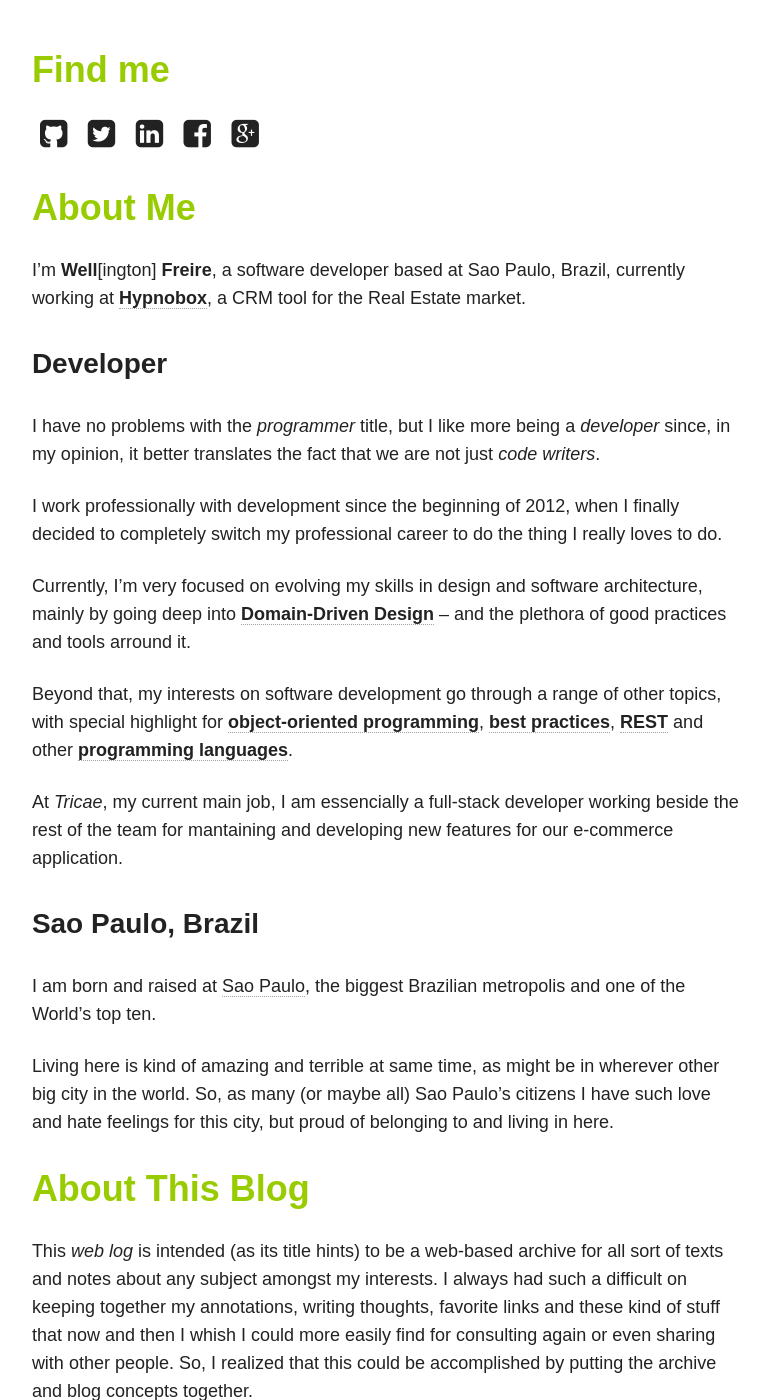
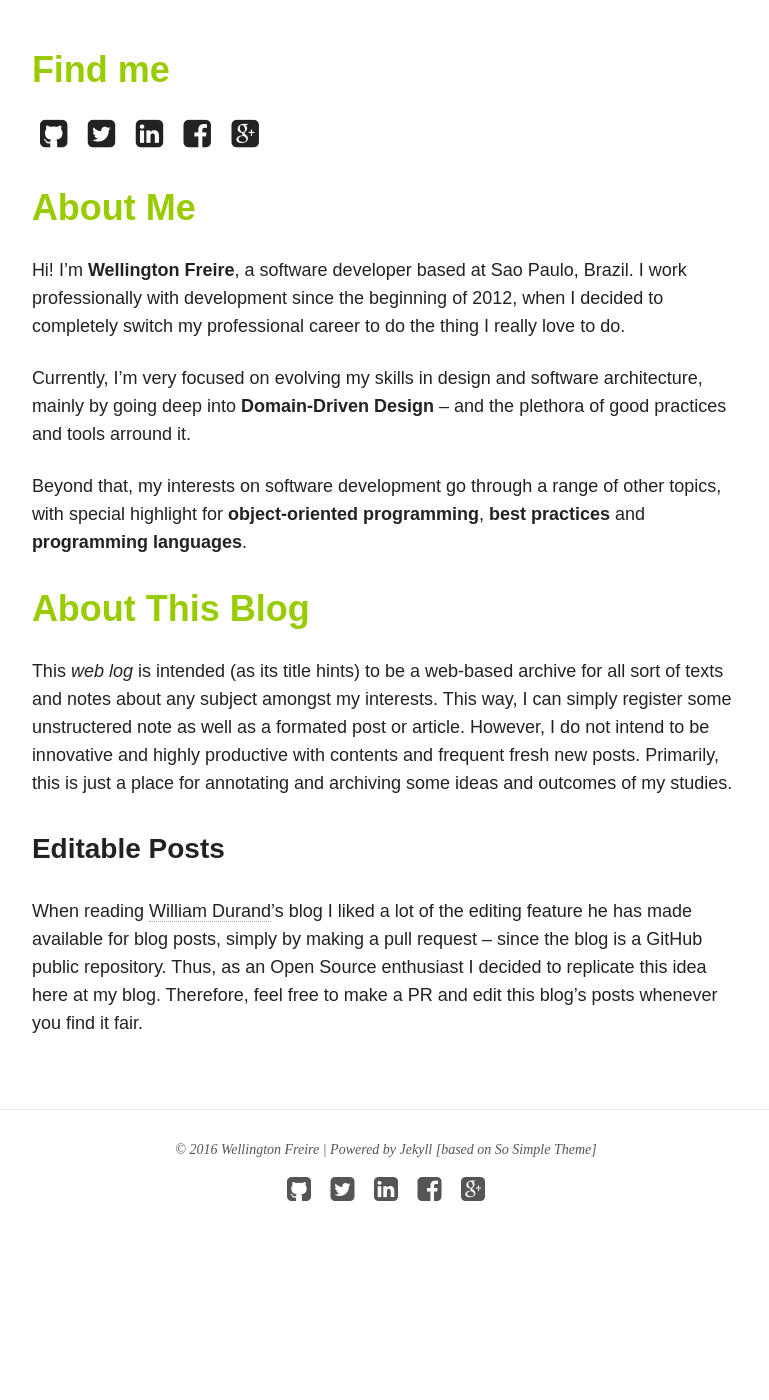
Before and after one commit to wellfreire/wellfreire.github.io, a Jekyll site: the page built from about/en/index.md, in a window 1280 px wide and 1400 px high, scrolled down 486 px. Shown: the whole window, without its empty margins (254-1023 px from the left). Built offline with Jekyll 4.4.1, drawn with Linux system fonts in a browser that asks for light colours; nearby versions of some CDN libraries; after the commit the page ends 1787 px from its top, so only the background shows below that; some of the changed text lies outside the part shown.

Commit message:
Updates 'about me' page for both languages.

```diff
--- a/about/en/index.md
+++ b/about/en/index.md
@@ -11,31 +11,15 @@ logo: bio-photo.jpg
 
 #<a name="about_me"></a>About Me
 
-I'm **Well**[ington] **Freire**, a software developer based at Sao Paulo, Brazil, currently working at [**Hypnobox**](http://www.hypnobox.com.br){:target="_blank"}, a CRM tool for the Real Estate market.
+Hi! I'm **Wellington Freire**, a software developer based at Sao Paulo, Brazil. I work professionally with development since the beginning of 2012, when I decided to completely switch my professional career to do the thing I really love to do.
 
-###Developer
+Currently, I'm very focused on evolving my skills in design and software architecture, mainly by going deep into **Domain-Driven Design** -- and the plethora of good practices and tools arround it.
 
-I have no problems with the *programmer* title, but I like more being a *developer* since, in my opinion, it better translates the fact that we are not just *code writers*.
-
-I work professionally with development since the beginning of 2012, when I finally decided to completely switch my professional career to do the thing I really loves to do.
-
-Currently, I'm very focused on evolving my skills in design and software architecture, mainly by going deep into [**Domain-Driven Design**](/en/ddd){:target="_blank"} -- and the plethora of good practices and tools arround it.
-
-Beyond that, my interests on software development go through a range of other topics, with special highlight for [**object-oriented programming**](/en/oop){:target="_blank"}, [**best practices**](/en/best-practices){:target="_blank"}, [**REST**](/en/rest){:target="_blank"} and other [**programming languages**](/en/programming-languages){:target="_blank"}.
-
-At *Tricae*, my current main job, I am essencially a full-stack developer working beside the rest of the team for mantaining and developing new features for our e-commerce application.
-
-###Sao Paulo, Brazil
-
-I am born and raised at [Sao Paulo](http://en.wikipedia.org/wiki/S%C3%A3o_Paulo){:target="_blank"}, the biggest Brazilian metropolis and one of the World’s top ten.
-
-Living here is kind of amazing and terrible at same time, as might be in wherever other big city in the world. So, as many (or maybe all) Sao Paulo's citizens I have such love and hate feelings for this city, but proud of belonging to and living in here.
+Beyond that, my interests on software development go through a range of other topics, with special highlight for **object-oriented programming**, **best practices** and **programming languages**.
 
 #<a name="about_blog"></a>About This Blog
 
-This *web log* is intended (as its title hints) to be a web-based archive for all sort of texts and notes about any subject amongst my interests. I always had such a difficult on keeping together my annotations, writing thoughts, favorite links and these kind of stuff that now and then I whish I could more easily find for consulting again or even sharing with other people. So, I realized that this could be accomplished by putting the archive and blog concepts together.
-
-This way, I can simply register some unstructered note as well as a formated post or article. However, I do not intend to be innovative and highly productive with contents and frequent fresh new posts. Primarily, this is just a place for annotating and archiving some ideas and outcomes of my studies. However, if this material could help someone on learning something, sure I will be very glad.
+This *web log* is intended (as its title hints) to be a web-based archive for all sort of texts and notes about any subject amongst my interests. This way, I can simply register some unstructered note as well as a formated post or article. However, I do not intend to be innovative and highly productive with contents and frequent fresh new posts. Primarily, this is just a place for annotating and archiving some ideas and outcomes of my studies.
 
 ###Editable Posts
 
```
Also changed, not shown: about/pt/index.md (+4 -14 lines).
